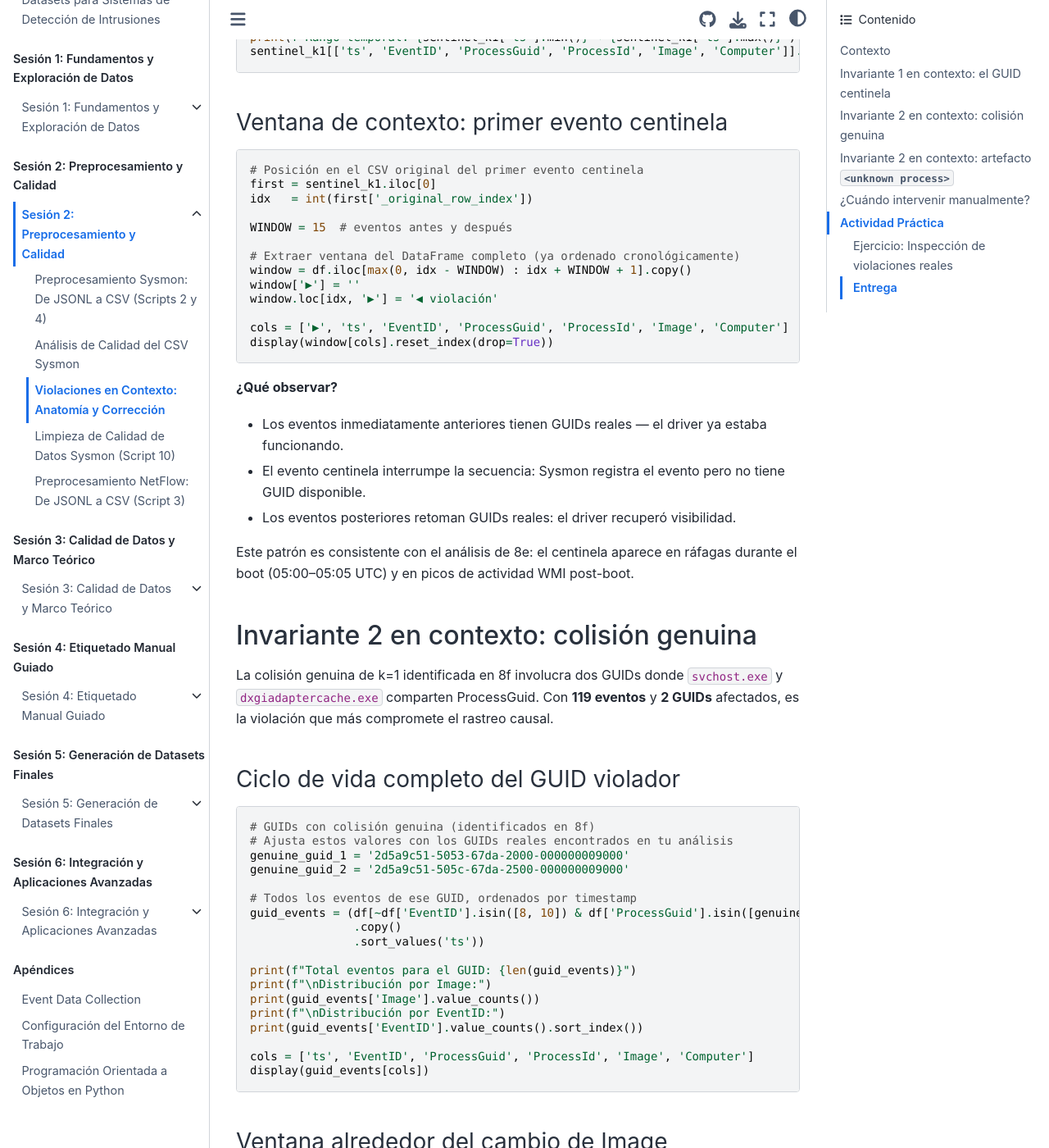
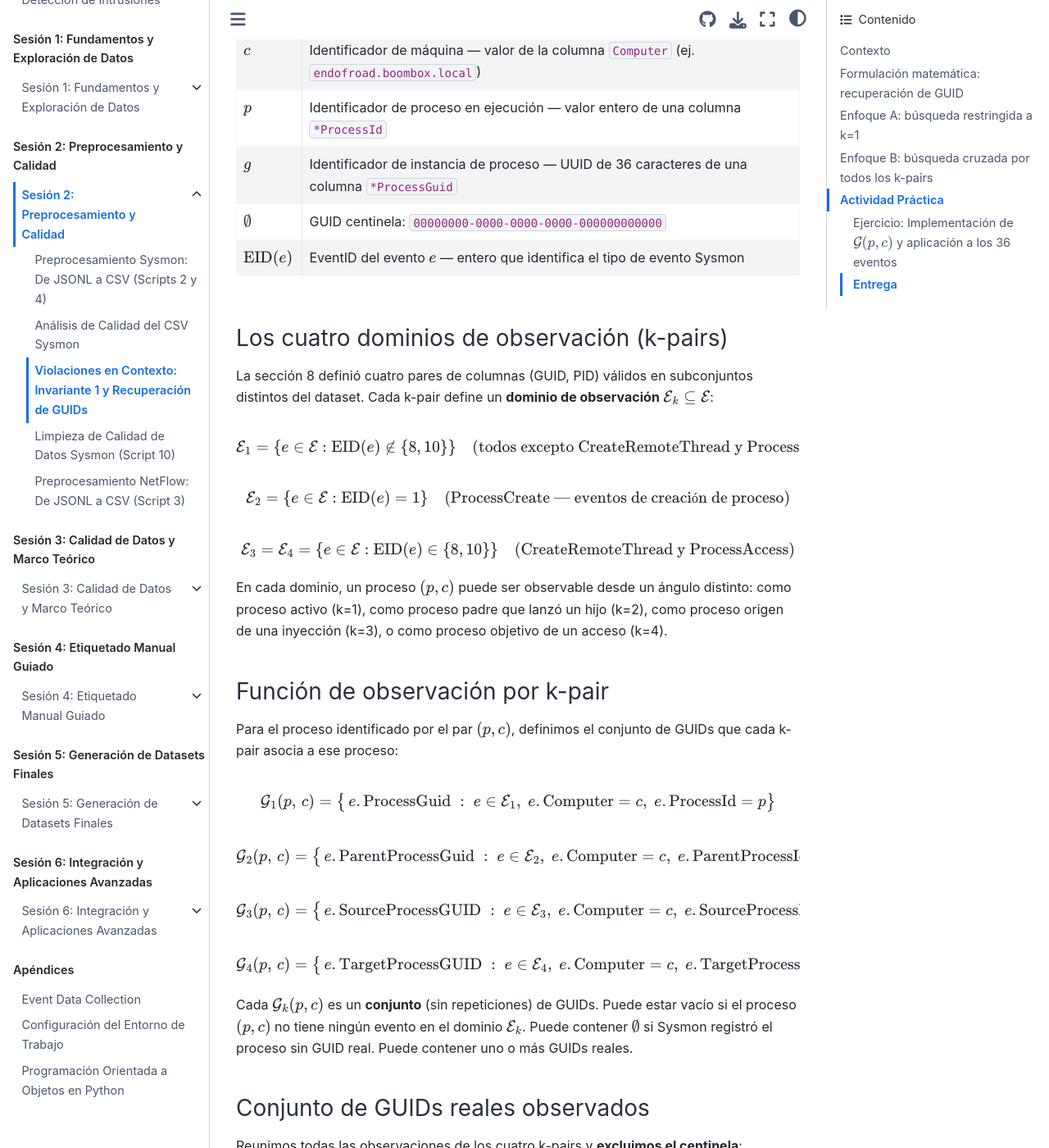
Before and after one commit to ollerenac/curso2026, a Jupyter Book: the page built from sesion-2/9-violaciones-en-contexto.md, in a window 1280 px wide and 1400 px high, scrolled down 1371 px. Shown: the whole window at 82% size. Built offline with Jupyter Book 1.0.4 settings and Sphinx 7.4.7 and the Sphinx Book theme 1.1.4, drawn with Linux system fonts in a browser that asks for light colours; some of the changed text lies outside the part shown.

Commit message:
docs(sesion-2/9): rewrite MD — Invariante 1 only + mathematical formulation G(p,c)
- Removes Invariante 2 content (deferred for reformulation)
- Adds full mathematical formulation with variable explanations:
    G(p,c) = (⋃ G_k(p,c)) \ {∅}  across all 4 k-pairs
  Includes definition table, domain notation E_k, per-k-pair G_k sets,
  union/difference operators explained, recovery rule table by |G(p,c)|
- Documents Enfoque A results: 2/36 (6%) recovered, 34/36 BOOT_ARTIFACT
- Introduces Enfoque B (cross-k-pair search) with case study: event 1/36
  (PID 3364, endofroad, EID=3, 05:01:15 UTC)
- Updates Actividad Práctica: implement compute_G(), generate enfoque_B CSV,
  compare both approaches

Co-Authored-By: Claude Sonnet 4.6 <noreply@anthropic.com>

````diff
--- a/sesion-2/9-violaciones-en-contexto.md
+++ b/sesion-2/9-violaciones-en-contexto.md
@@ -1,229 +1,243 @@
-# Violaciones en Contexto: Anatomía y Corrección
+# Violaciones en Contexto: Invariante 1 y Recuperación de GUIDs
 
-**Duración**: 45 minutos
+**Duración**: 60 minutos
 
 ```{admonition} Dataset de trabajo
 :class: note
 
-Descarga el dataset de la sección 8 desde [Google Drive](https://drive.google.com/drive/folders/1bLbcxM_mRAaeHIGTIy3PnAEOz0EcUMhA?usp=sharing).
-Los archivos necesarios ya están generados: `02_sysmon-run-01.csv` y `04_sysmon-run-01-violations.csv`.
+Descarga el dataset desde [Google Drive](https://drive.google.com/drive/folders/1bLbcxM_mRAaeHIGTIy3PnAEOz0EcUMhA?usp=sharing).
+Archivos necesarios: `02_sysmon-run-01.csv`, `04_sysmon-run-01-violations.csv`,
+`04_processguid-pid-violations-run-01.csv`.
+Notebook de trabajo: `9_violaciones_en_contexto.ipynb`.
 ```
 
 ## Contexto
 
-La sección 8 detectó y catalogó las violaciones de las dos invariantes de ProcessGuid. La sección 10 aplicará el pipeline de corrección automatizado. Esta sección cubre el espacio intermedio: **¿qué aspecto tienen esas violaciones en los datos reales?**
+La sección 8 detectó y catalogó las violaciones de las invariantes de ProcessGuid.
+Esta sección se concentra en la **Invariante 1** — la única cuya validez quedó
+empíricamente confirmada por los datos de `run-01-apt-1`:
 
-Antes de corregir automáticamente, el investigador necesita entender:
-- Qué eventos rodean a una violación (contexto temporal)
-- Por qué ocurre la inconsistencia en ese punto del tiempo
-- Qué información está disponible para tomar la decisión de corrección correcta
+> **Invariante 1:** para todo GUID real generado por Sysmon, existe exactamente
+> un `ProcessId` en un `Computer` dado.
 
-Esto es especialmente crítico para las violaciones genuinas — aquellas donde no hay una regla automática obvia y el analista debe decidir manualmente qué valor es el correcto.
+La Invariante 2 (unicidad de `Image` por GUID) **no se tratará aquí** — el análisis
+de la sección 8 reveló violaciones que no son artefactos recuperables, lo que indica
+que la propiedad debe reformularse antes de implementar correcciones. Queda pendiente
+para una sección posterior.
 
-## Invariante 1 en contexto: el GUID centinela
+```{admonition} Resultado clave de la sección 8
+:class: important
 
-El GUID centinela ∅ (`00000000-0000-0000-0000-000000000000`) viola el Invariante 1 en k=1 con **36 eventos y 14 PIDs distintos**. Estos 36 eventos son procesos del sistema que Sysmon no pudo atribuir a ningún GUID real durante el arranque.
-
-¿Qué aspecto tienen en el CSV? El código siguiente carga el archivo de violaciones, localiza el primer evento centinela de k=1 y muestra los 15 eventos anteriores y posteriores en el CSV original:
-
-```python
-import pandas as pd
-from pathlib import Path
-
-NULL_GUID = '00000000-0000-0000-0000-000000000000'
-
-# Cargar el CSV de violaciones (con _original_row_index)
-viol = pd.read_csv('../dataset/run-01-apt-1/04_sysmon-run-01-violations.csv',
-                   low_memory=False)
-
-# Parsear timestamp (unix ms, filtrar sentinelas negativos)
-df['ts'] = pd.to_datetime(df['timestamp'].where(df['timestamp'] > 0), unit='ms')
-viol['ts'] = pd.to_datetime(viol['timestamp'].where(viol['timestamp'] > 0), unit='ms')
-
-# Eventos centinela en k=1 (EID ∉ {8, 10}), ordenados por posición en CSV
-sentinel_k1 = (viol[~viol['EventID'].isin([8, 10]) & (viol['ProcessGuid'] == NULL_GUID)]
-               .sort_values('_original_row_index'))
-
-print(f"Eventos centinela en k=1: {len(sentinel_k1)}")
-print(f"PIDs distintos: {sentinel_k1['ProcessId'].nunique()}")
-print(f"Rango temporal: {sentinel_k1['ts'].min()} → {sentinel_k1['ts'].max()}")
-sentinel_k1[['ts', 'EventID', 'ProcessGuid', 'ProcessId', 'Image', 'Computer']].head(10)
+El único violador de la Invariante 1 es el **GUID centinela**
+`∅ = 00000000-0000-0000-0000-000000000000`.
+Todos los GUIDs reales generados por Sysmon tienen exactamente un PID.
+El centinela acumula **36 eventos en k=1**, **500 en k=2** y **2 en k=4**.
 ```
 
-### Ventana de contexto: primer evento centinela
+---
 
-```python
-# Posición en el CSV original del primer evento centinela
-first = sentinel_k1.iloc[0]
-idx   = int(first['_original_row_index'])
+## Formulación matemática: recuperación de GUID
 
-WINDOW = 15  # eventos antes y después
+### Variables y notación
 
-# Extraer ventana del DataFrame completo (ya ordenado cronológicamente)
-window = df.iloc[max(0, idx - WINDOW) : idx + WINDOW + 1].copy()
-window['▶'] = ''
-window.loc[idx, '▶'] = '◀ violación'
+Sea $\mathcal{E}$ el conjunto completo de eventos del CSV `02_sysmon-run-01.csv`.
+Cada evento $e \in \mathcal{E}$ es una fila con columnas; denotamos
+$e.\text{Col}$ el valor de la columna `Col` en el evento $e$.
 
-cols = ['▶', 'ts', 'EventID', 'ProcessGuid', 'ProcessId', 'Image', 'Computer']
-display(window[cols].reset_index(drop=True))
+Las variables principales son:
+
+| Símbolo | Significado |
+|---------|-------------|
+| $c$ | Identificador de máquina — valor de la columna `Computer` (ej. `endofroad.boombox.local`) |
+| $p$ | Identificador de proceso en ejecución — valor entero de una columna `*ProcessId` |
+| $g$ | Identificador de instancia de proceso — UUID de 36 caracteres de una columna `*ProcessGuid` |
+| $\emptyset$ | GUID centinela: `00000000-0000-0000-0000-000000000000` |
+| $\text{EID}(e)$ | EventID del evento $e$ — entero que identifica el tipo de evento Sysmon |
+
+### Los cuatro dominios de observación (k-pairs)
+
+La sección 8 definió cuatro pares de columnas (GUID, PID) válidos en subconjuntos
+distintos del dataset. Cada k-pair define un **dominio de observación**
+$\mathcal{E}_k \subseteq \mathcal{E}$:
+
+$$
+\mathcal{E}_1 = \{e \in \mathcal{E} : \text{EID}(e) \notin \{8, 10\}\}
+\quad \text{(todos excepto CreateRemoteThread y ProcessAccess)}
+$$
+
+$$
+\mathcal{E}_2 = \{e \in \mathcal{E} : \text{EID}(e) = 1\}
+\quad \text{(ProcessCreate — eventos de creación de proceso)}
+$$
+
+$$
+\mathcal{E}_3 = \mathcal{E}_4 = \{e \in \mathcal{E} : \text{EID}(e) \in \{8, 10\}\}
+\quad \text{(CreateRemoteThread y ProcessAccess)}
+$$
+
+En cada dominio, un proceso $(p, c)$ puede ser observable desde un ángulo distinto:
+como proceso activo (k=1), como proceso padre que lanzó un hijo (k=2),
+como proceso origen de una inyección (k=3), o como proceso objetivo de un acceso (k=4).
+
+### Función de observación por k-pair
+
+Para el proceso identificado por el par $(p, c)$, definimos el conjunto de GUIDs
+que cada k-pair asocia a ese proceso:
+
+$$
+\mathcal{G}_1(p,\, c) = \bigl\{\, e.\text{ProcessGuid}
+    \;:\; e \in \mathcal{E}_1,\; e.\text{Computer} = c,\; e.\text{ProcessId} = p \bigr\}
+$$
+
+$$
+\mathcal{G}_2(p,\, c) = \bigl\{\, e.\text{ParentProcessGuid}
+    \;:\; e \in \mathcal{E}_2,\; e.\text{Computer} = c,\; e.\text{ParentProcessId} = p \bigr\}
+$$
+
+$$
+\mathcal{G}_3(p,\, c) = \bigl\{\, e.\text{SourceProcessGUID}
+    \;:\; e \in \mathcal{E}_3,\; e.\text{Computer} = c,\; e.\text{SourceProcessId} = p \bigr\}
+$$
+
+$$
+\mathcal{G}_4(p,\, c) = \bigl\{\, e.\text{TargetProcessGUID}
+    \;:\; e \in \mathcal{E}_4,\; e.\text{Computer} = c,\; e.\text{TargetProcessId} = p \bigr\}
+$$
+
+Cada $\mathcal{G}_k(p, c)$ es un **conjunto** (sin repeticiones) de GUIDs.
+Puede estar vacío si el proceso $(p, c)$ no tiene ningún evento en el dominio $\mathcal{E}_k$.
+Puede contener $\emptyset$ si Sysmon registró el proceso sin GUID real.
+Puede contener uno o más GUIDs reales.
+
+### Conjunto de GUIDs reales observados
+
+Reunimos todas las observaciones de los cuatro k-pairs y **excluimos el centinela**:
+
+$$
+\mathcal{G}(p,\, c) \;=\; \left(\bigcup_{k=1}^{4} \mathcal{G}_k(p,\, c)\right) \setminus \{\emptyset\}
+$$
+
+El operador $\bigcup$ es la **unión de conjuntos**: $\mathcal{G}(p,c)$ contiene todos
+los GUIDs reales que aparecen en cualquiera de los cuatro k-pairs para ese proceso.
+El operador $\setminus \{\emptyset\}$ es la **diferencia de conjuntos**: elimina el
+centinela del resultado para que no "recuperemos" un evento centinela con otro centinela.
+
+### Regla de recuperación
+
+El cardinal $|\mathcal{G}(p,c)|$ — el número de GUIDs reales distintos observados
+para el proceso $(p,c)$ — determina la acción de corrección:
+
+| $|\mathcal{G}(p,c)|$ | Interpretación | Acción |
+|----------------------|----------------|--------|
+| $= 1$ | $\mathcal{G}(p,c) = \{g_0\}$: un único GUID real observado | `REPLACE_GUID`: asignar $g_0$ al evento centinela |
+| $> 1$ | Múltiples GUIDs reales: probable **reuso de PID** entre instancias distintas del mismo número de proceso | `REVIEW`: ordenar por tiempo y desambiguar manualmente |
+| $= 0$ | Ningún GUID real en ningún k-pair: el proceso nunca tuvo visibilidad real de Sysmon | `BOOT_ARTIFACT`: excluir de cadenas causales |
+
+---
+
+## Enfoque A: búsqueda restringida a k=1
+
+El primer enfoque de recuperación busca el GUID correcto consultando únicamente
+$\mathcal{G}_1(p, c)$: para cada evento centinela, se busca un EID=1 con el mismo
+`Computer` y `ProcessId` con timestamp anterior o igual al del evento centinela.
+
+**Resultado sobre los 36 eventos centinela de k=1:**
+
+| Acción | Eventos | % |
+|--------|---------|---|
+| `REPLACE_GUID` | 2 | 6 % |
+| `BOOT_ARTIFACT` | 34 | 94 % |
+
+Solo el 6 % de los eventos centinela tiene un EID=1 candidato visible desde k=1.
+El 94 % son artefactos de boot donde el proceso nunca emitió un EID=1 con GUID real.
+
+El producto de este enfoque está en `09_sentinel_k1_enfoque_A.csv`.
+
+---
+
+## Enfoque B: búsqueda cruzada por todos los k-pairs
+
+El Enfoque B aplica la fórmula completa $\mathcal{G}(p,c)$: para cada evento
+centinela de k=1, computa la unión de GUIDs reales observados en los cuatro k-pairs.
+Esto captura evidencia de GUID que el Enfoque A ignora:
+
+- Un proceso que nunca emitió un EID=1 propio puede aparecer como **padre** (k=2)
+  en el EID=1 de uno de sus procesos hijos — ese EID=1 del hijo registra el
+  `ParentProcessGuid` del proceso buscado.
+- Un proceso puede aparecer como **origen** (k=3) o **destino** (k=4) de una
+  inyección, donde el GUID sí fue capturado correctamente.
+
+La investigación procede evento por evento: para cada uno de los 36 PIDs centinela,
+se construye $\mathcal{G}(p,c)$ y se evalúa la regla de recuperación.
+
+```{admonition} Caso de estudio: evento 1 de 36
+:class: tip
+
+El primer evento centinela (fila 5976) corresponde a:
+- `Computer`: `endofroad.boombox.local`
+- `ProcessId`: 3364
+- `EventID`: 3 (NetworkConnect → 10.1.0.4:135, protocolo RPC)
+- `Image`: `<unknown process>`
+- `ts`: 2025-03-19 05:01:15 UTC
+
+La investigación busca $\mathcal{G}(3364,\, \texttt{endofroad})$ consultando
+los cuatro k-pairs en el CSV completo.
 ```
 
-**¿Qué observar?**
-- Los eventos inmediatamente anteriores tienen GUIDs reales — el driver ya estaba funcionando.
-- El evento centinela interrumpe la secuencia: Sysmon registra el evento pero no tiene GUID disponible.
-- Los eventos posteriores retoman GUIDs reales: el driver recuperó visibilidad.
-
-Este patrón es consistente con el análisis de 8e: el centinela aparece en ráfagas durante el boot (05:00–05:05 UTC) y en picos de actividad WMI post-boot.
-
-## Invariante 2 en contexto: colisión genuina
-
-La colisión genuina de k=1 identificada en 8f involucra dos GUIDs donde `svchost.exe` y `dxgiadaptercache.exe` comparten ProcessGuid. Con **119 eventos** y **2 GUIDs** afectados, es la violación que más compromete el rastreo causal.
-
-### Ciclo de vida completo del GUID violador
-
-```python
-# GUIDs con colisión genuina (identificados en 8f)
-# Ajusta estos valores con los GUIDs reales encontrados en tu análisis
-genuine_guid_1 = '2d5a9c51-5053-67da-2000-000000009000'
-genuine_guid_2 = '2d5a9c51-505c-67da-2500-000000009000'
-
-# Todos los eventos de ese GUID, ordenados por timestamp
-guid_events = (df[~df['EventID'].isin([8, 10]) & df['ProcessGuid'].isin([genuine_guid_1])]
-               .copy()
-               .sort_values('ts'))
-
-print(f"Total eventos para el GUID: {len(guid_events)}")
-print(f"\nDistribución por Image:")
-print(guid_events['Image'].value_counts())
-print(f"\nDistribución por EventID:")
-print(guid_events['EventID'].value_counts().sort_index())
-
-cols = ['ts', 'EventID', 'ProcessGuid', 'ProcessId', 'Image', 'Computer']
-display(guid_events[cols])
-```
-
-### Ventana alrededor del cambio de Image
-
-El punto crítico es el momento exacto donde la `Image` cambia de `svchost.exe` a `dxgiadaptercache.exe`. Ese es el evento que rompe el Invariante 2:
-
-```python
-# Encontrar el primer evento con Image distinta a la mayoritaria
-dominant_image = guid_events['Image'].mode()[0]
-change_rows = guid_events[guid_events['Image'] != dominant_image]
-
-if len(change_rows) > 0:
-    change_idx = int(change_rows.iloc[0]['_original_row_index'])
-    window = df.iloc[max(0, change_idx - WINDOW) : change_idx + WINDOW + 1].copy()
-    window['▶'] = ''
-    window.loc[change_idx, '▶'] = '◀ Image cambia aquí'
-    display(window[['▶', 'ts', 'EventID', 'ProcessGuid', 'ProcessId', 'Image', 'Computer']]
-            .reset_index(drop=True))
-```
-
-**¿Qué observar?**
-- Los eventos anteriores al cambio registran `svchost.exe`.
-- El evento de cambio registra `dxgiadaptercache.exe` con el mismo GUID.
-- ¿Comparten el mismo `ProcessId`? ¿O el PID también cambia? Si el PID cambia con la Image, sugiere una colisión de GUID entre dos procesos distintos — el caso más difícil de resolver.
-
-## Invariante 2 en contexto: artefacto `<unknown process>`
-
-Los 17 GUIDs con artefacto `<unknown process>` son más fáciles de entender visualmente. El patrón es siempre el mismo: pocos eventos iniciales con `<unknown process>` seguidos de todos los eventos restantes con la Image real.
-
-```python
-# Tomar el primer GUID con artefacto <unknown process> de las violaciones de Image
-img_viol = pd.read_csv('../dataset/run-01-apt-1/'
-                       '04_processguid-image-violations-run-01.csv')
-
-unknown_guids = img_viol[img_viol['Image'] == '<unknown process>']['ProcessGuid'].unique()
-guid_unknown  = unknown_guids[0]
-
-guid_ev = (df[~df['EventID'].isin([8, 10]) & (df['ProcessGuid'] == guid_unknown)]
-           .copy()
-           .sort_values('ts'))
-
-print(f"GUID: {guid_unknown}")
-print(f"Distribución de Image:")
-print(guid_ev['Image'].value_counts())
-print(f"\nCronología (primeros 10 eventos):")
-display(guid_ev[['ts', 'EventID', 'Image', 'ProcessId', 'Computer']].head(10))
-```
-
-Este patrón confirma la regla de corrección automática: para los GUIDs de esta categoría, se reemplaza `<unknown process>` con la Image dominante del mismo GUID.
-
-## ¿Cuándo intervenir manualmente?
-
-La inspección contextual permite clasificar cada violación en una de tres decisiones:
-
-| Categoría | Evidencia visual | Decisión |
-|-----------|-----------------|----------|
-| Artefacto boot (`<unknown process>`) | Pocos eventos iniciales con imagen desconocida, luego imagen real dominante | Reemplazar automáticamente con imagen dominante |
-| Prefijo `\\?\` | Misma ruta con y sin prefijo, mismo PID | Normalizar automáticamente |
-| Elastic Agent (variante de ruta) | Dos rutas distintas pero mismo binario (distinta versión) | Elegir ruta canónica (real sobre symlink) |
-| Colisión genuina | Image cambia a mitad del ciclo de vida, PID posiblemente distinto | Revisión manual: separar en GUIDs distintos |
-
-La sección 10 implementa el pipeline completo que aplica las correcciones automáticas (categorías 1–3) y genera el archivo de violaciones para revisión manual (categoría 4).
+---
 
 ## Actividad Práctica
 
-### Ejercicio: Inspección de violaciones reales
+### Ejercicio: Implementación de $\mathcal{G}(p,c)$ y aplicación a los 36 eventos
 
-Completa las siguientes exploraciones en el notebook `9_violaciones_en_contexto.ipynb`. El notebook ya carga `df` y `viol` con el parseo de timestamps correcto.
+Trabaja en el notebook `9_violaciones_en_contexto.ipynb` en la sección **Enfoque B**.
 
-**Parte A: Centinela en k=2**
+**Paso 1 — Construir la tabla de GUIDs reales por k-pair**
 
-El centinela acumula 500 eventos en k=2 (`ParentProcessGuid`). A diferencia de k=1 (36 eventos dispersos), estos 500 corresponden a procesos lanzados durante el boot. Adapta el código de la ventana de contexto para el primer evento centinela de k=2 y responde:
-
-- ¿Qué EventID tienen estos eventos? (Pista: k=2 es dominio EID=1)
-- ¿Cuántos procesos distintos (por `Image`) tienen al centinela como padre?
-- ¿En qué ventana temporal ocurren la mayoría? ¿Coincide con el pico de 05:00–05:05 descrito en 8e?
-
-**Parte B: Inspección manual de una colisión genuina**
-
-Para los GUIDs con colisión genuina de k=1 (`svchost.exe` / `dxgiadaptercache.exe`):
-
-1. ¿El `ProcessId` es el mismo en todos los eventos del GUID, o cambia cuando cambia la `Image`?
-2. ¿Qué EventIDs están presentes antes del cambio y después?
-3. Basándote en lo observado: ¿se trata de un único proceso que cambió su ejecutable (imposible en Windows), o de dos procesos distintos que colisionaron en el mismo GUID?
-4. ¿Qué columnas adicionales del CSV (`ParentProcessGuid`, `ParentImage`, `CommandLine`) ayudarían a decidir cuál GUID es el correcto para cada proceso?
-
-**Parte C: Regla de corrección para `<unknown process>`**
-
-Implementa la función de corrección automática para la categoría `<unknown process>`:
+Para el caso de estudio (PID 3364 en `endofroad`), extrae manualmente los GUIDs
+observados en cada $\mathcal{G}_k$:
 
 ```python
-def fix_unknown_process(df, guid):
-    """
-    Para el GUID dado, reemplaza '<unknown process>' en la columna Image
-    con la Image dominante del mismo GUID (la que más aparece).
-    Retorna el número de filas corregidas.
-    """
-    mask   = (~df['EventID'].isin([8, 10])) & (df['ProcessGuid'] == guid)
-    events = df[mask]
+c, p = 'endofroad.boombox.local', 3364.0
 
-    real_images  = events[events['Image'] != '<unknown process>']['Image']
-    if real_images.empty:
-        return 0
+g1 = set(df[~df['EventID'].isin([8,10]) &
+            (df['Computer']==c) & (df['ProcessId']==p)
+           ]['ProcessGuid'].dropna()) - {NULL_GUID}
 
-    dominant = real_images.mode()[0]
-    unknown_mask = mask & (df['Image'] == '<unknown process>')
-    df.loc[unknown_mask, 'Image'] = dominant
-    return unknown_mask.sum()
+g2 = set(df[(df['EventID']==1) &
+            (df['Computer']==c) & (df['ParentProcessId']==p)
+           ]['ParentProcessGuid'].dropna()) - {NULL_GUID}
 
-# Prueba con el primer GUID de la categoría unknown_process
-n_fixed = fix_unknown_process(df, guid_unknown)
-print(f"Filas corregidas: {n_fixed}")
-print(df[~df['EventID'].isin([8,10]) & (df['ProcessGuid'] == guid_unknown)]['Image'].value_counts())
+g3 = set(df[df['EventID'].isin([8,10]) &
+            (df['Computer']==c) & (df['SourceProcessId']==p)
+           ]['SourceProcessGUID'].dropna()) - {NULL_GUID}
+
+g4 = set(df[df['EventID'].isin([8,10]) &
+            (df['Computer']==c) & (df['TargetProcessId']==p)
+           ]['TargetProcessGUID'].dropna()) - {NULL_GUID}
+
+G = g1 | g2 | g3 | g4   # unión de los cuatro k-pairs
+print(f'G({p}, {c}) = {G}')
+print(f'|G| = {len(G)}')
 ```
 
-¿La función funciona correctamente? ¿Qué pasaría si un GUID tiene `<unknown process>` en todos sus eventos (no hay imagen dominante)?
+**Paso 2 — Generalizar a los 36 eventos centinela**
+
+Implementa la función `compute_G(df, p, c)` que devuelve $\mathcal{G}(p,c)$
+y aplícala a los 36 eventos del catálogo `sentinel_k1`. Genera el archivo
+`09_sentinel_k1_enfoque_B.csv` con el mismo esquema que el Enfoque A.
+
+**Paso 3 — Comparación de enfoques**
+
+Une ambos archivos por `_original_row_index` y responde:
+- ¿Cuántos eventos adicionales recupera el Enfoque B respecto al A?
+- ¿Coinciden los GUIDs candidatos donde ambos enfoques recuperan el mismo evento?
+- ¿Qué k-pair aporta más evidencia en los casos nuevos recuperados por B?
 
 ### Entrega
 
-Sube tu notebook o scripts completados al siguiente Google Drive:
-
 📁 [Carpeta de entregas — Sección 9](https://drive.google.com/drive/folders/1BqPQo_xX1Ud7Vib37roVwyx7JuCk3uhw?usp=sharing)
 
-Instrucciones:
 1. Entra al Drive con tu cuenta institucional.
-2. Crea una carpeta con tu nombre completo usando guiones bajos como separador (ej. `Juan_Garcia_Lopez`).
-3. Deposita tu notebook con el nombre: `apellido_nombre_sesion2_ej4.ipynb`
+2. Crea una carpeta con tu nombre completo (ej. `Juan_Garcia_Lopez`).
+3. Deposita el notebook con el nombre: `apellido_nombre_sesion2_ej4.ipynb`
````
